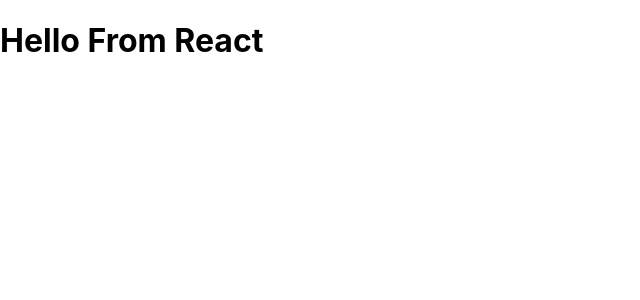
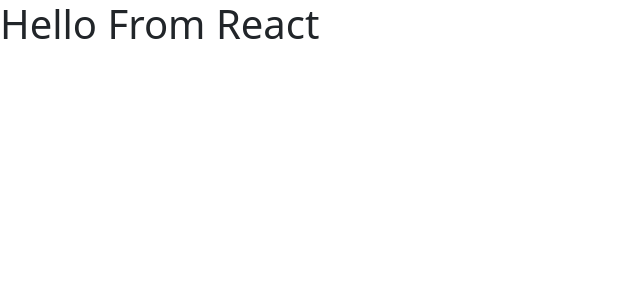
Before and after one commit to ridwanmalik/shopping-cart, a React (Create React App) app: page / in a window 1280 px wide. Shown: the top 300 px of the page, without its empty margins (0-640 px from the left). Built offline with nearby package versions, Linux system fonts and the light colour scheme.

Commit message:
Add Bootstrap

```diff
--- a/package.json
+++ b/package.json
@@ -6,6 +6,8 @@
     "@testing-library/jest-dom": "^5.16.1",
     "@testing-library/react": "^11.2.7",
     "@testing-library/user-event": "^12.8.3",
+    "bootstrap": "^5.1.3",
+    "node-sass": "^6.0.1",
     "react": "^17.0.2",
     "react-dom": "^17.0.2",
     "react-scripts": "4.0.3",
--- a/src/index.css
+++ /dev/null
@@ -1,13 +0,0 @@
-body {
-  margin: 0;
-  font-family: -apple-system, BlinkMacSystemFont, 'Segoe UI', 'Roboto', 'Oxygen',
-    'Ubuntu', 'Cantarell', 'Fira Sans', 'Droid Sans', 'Helvetica Neue',
-    sans-serif;
-  -webkit-font-smoothing: antialiased;
-  -moz-osx-font-smoothing: grayscale;
-}
-
-code {
-  font-family: source-code-pro, Menlo, Monaco, Consolas, 'Courier New',
-    monospace;
-}
--- a/src/index.js
+++ b/src/index.js
@@ -1,8 +1,7 @@
 import React from 'react';
 import ReactDOM from 'react-dom';
-import './index.css';
+import './index.scss';
 import App from './App';
-import reportWebVitals from './reportWebVitals';
 
 ReactDOM.render(
   <React.StrictMode>
@@ -10,8 +9,3 @@
   </React.StrictMode>,
   document.getElementById('root')
 );
-
-// If you want to start measuring performance in your app, pass a function
-// to log results (for example: reportWebVitals(console.log))
-// or send to an analytics endpoint. Learn more: https://bit.ly/CRA-vitals
-reportWebVitals();
--- /dev/null
+++ b/src/index.scss
@@ -0,0 +1,2 @@
+// Bootstrap
+@import "~bootstrap/scss/bootstrap";
```
Also changed, not shown: 1 other file (tests, documents, lock files or other folders).
